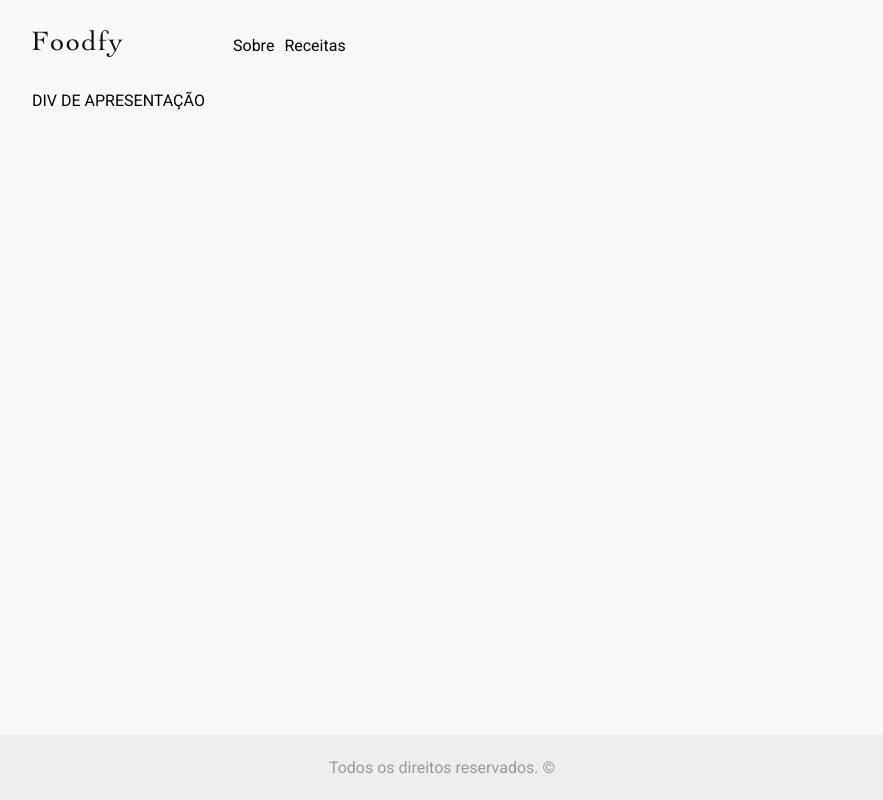
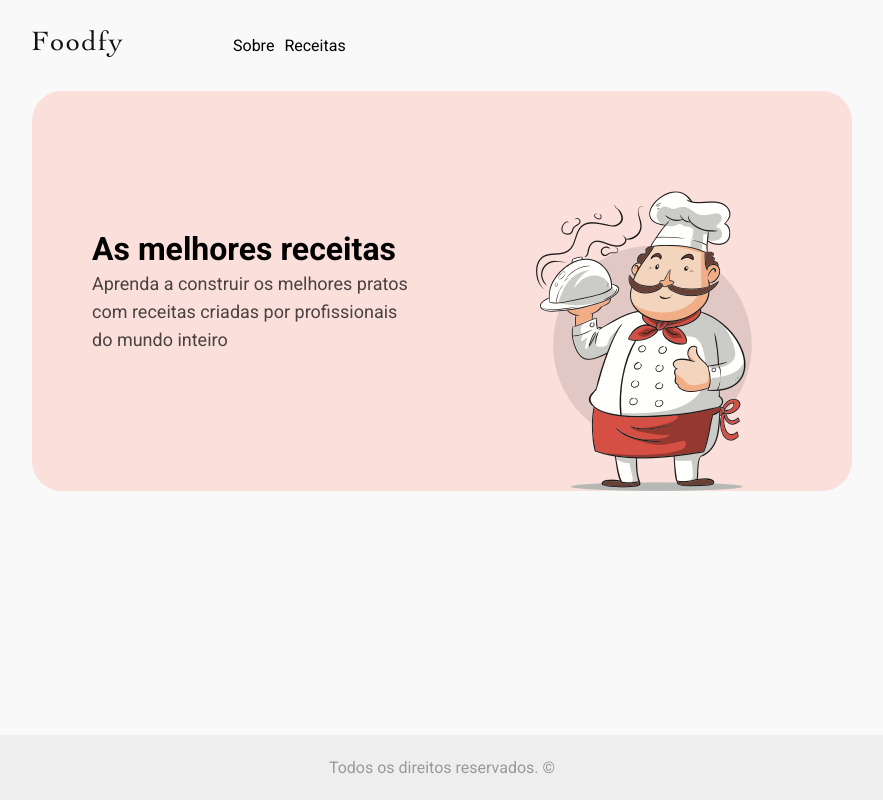
Before and after one commit to leoorlandin/React-Foodfy, a React (Create React App) app: page / in a window 1280 px wide. Shown: the whole page, without its empty margins (198-1081 px from the left). Built offline with nearby package versions, Linux system fonts and the light colour scheme.

Commit message:
styling presentation component

```diff
--- a/src/components/presentation/index.js
+++ b/src/components/presentation/index.js
@@ -1,10 +1,18 @@
 import React from 'react';
+import chef from './chef.png'
 
 const Presentation = () => {
   return (
-    <div>
-      DIV DE APRESENTAÇÃO
+    <div className="principal-box">
+      <div className="principal-texts">
+        <h1>As melhores receitas</h1>
+        <h2>Aprenda a construir os melhores pratos com receitas criadas por profissionais do mundo inteiro</h2>
+      </div>
+
+      <img src={chef} alt="Ilustração chef" />
+
     </div>
+
   );
 };
 
--- a/src/styles/index.css
+++ b/src/styles/index.css
@@ -42,3 +42,35 @@ body {
 .main {
   margin: auto 230px;
 }
+
+.principal-box {
+  background: #FBDFDB;
+  height: 50vh;
+  border-radius: 30px;
+  margin: 0 auto;
+  display: grid;
+  grid-template-columns: 1fr auto;
+}
+
+.principal-texts {
+  width: 316px;
+  margin: auto 60px
+}
+
+.principal-texts h1 {
+  font-weight: bold;
+  font-size: 32px;
+  line-height: 42px;
+}
+
+.principal-texts h2 {
+  font-weight: normal;
+  opacity: 0.7;
+  font-size: 18px;
+  line-height: 28px;
+}
+
+.principal-box img {
+  align-self: flex-end;
+  margin-right: 100px;
+}
```
Also changed, not shown: src/components/presentation/chef.png (renamed from public/assets/chef.png).
